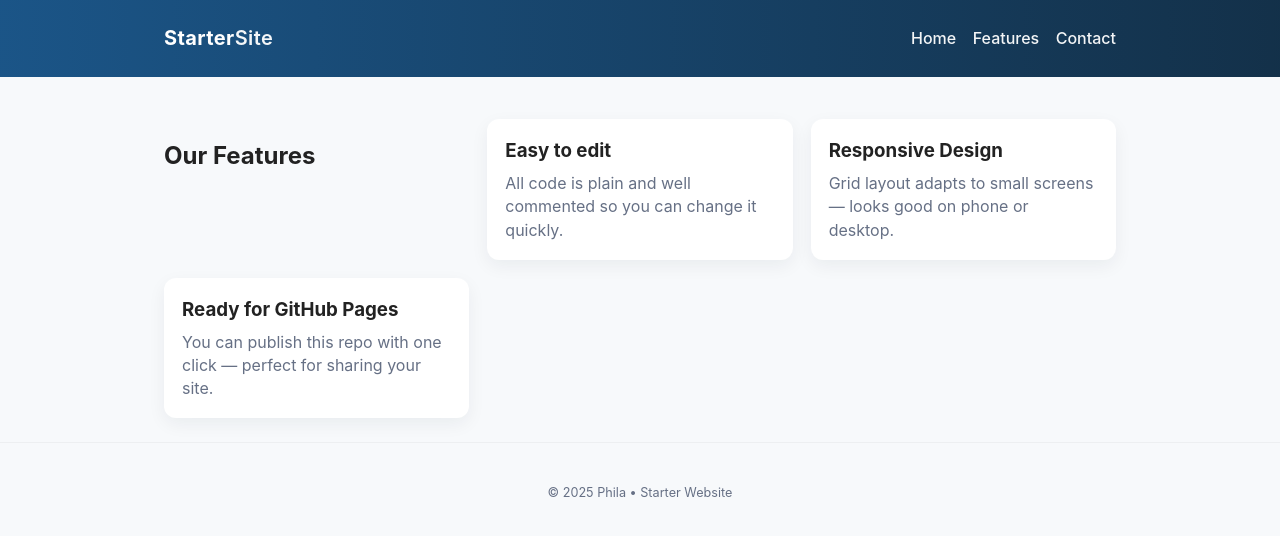
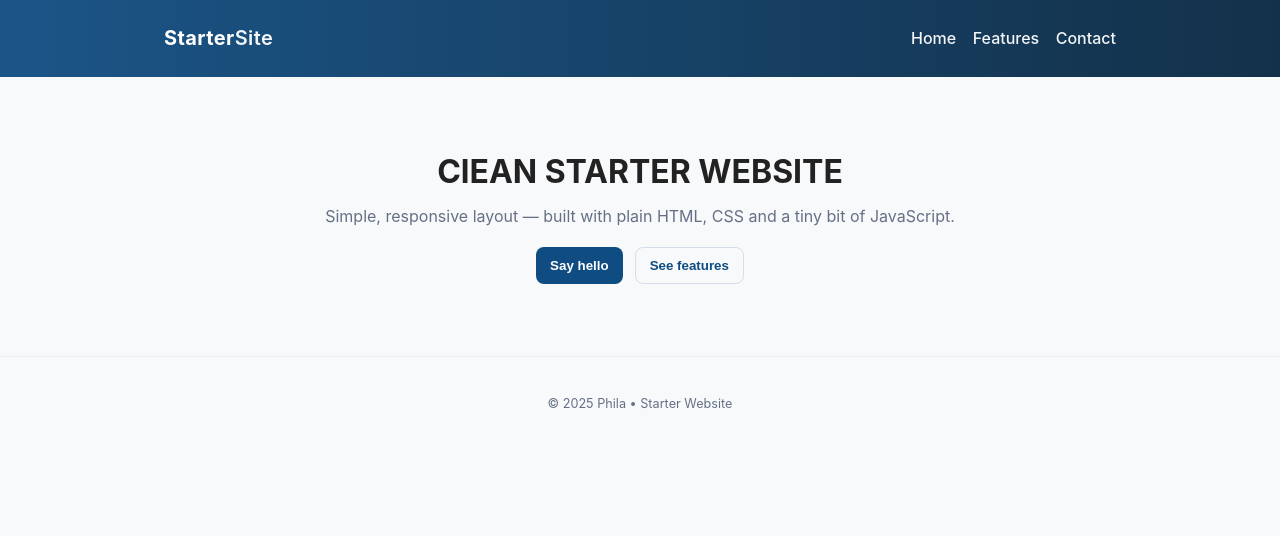
Before and after one commit to Phila0328/starter-website, a plain HTML site: page features.html in a window 1280 px wide. Drawn offline with Linux system fonts and the light colour scheme.

Commit message:
update one

```diff
--- a/features.html
+++ b/features.html
@@ -1,9 +1,8 @@
-<!DOCTYPE html>
 <html lang="en">
 <head>
   <meta charset="utf-8" />
   <meta name="viewport" content="width=device-width,initial-scale=1" />
-  <title>Features • Starter Website • Phila</title>
+  <title>Starter Website • Phila</title>
   <link rel="stylesheet" href="style.css" />
 </head>
 <body>
@@ -11,31 +10,23 @@
     <div class="container header-inner">
       <h1 class="logo">Starter<span>Site</span></h1>
       <nav class="nav">
-        <a href="index.html#home">Home</a>
+        <a href="#home">Home</a>
         <a href="features.html">Features</a>
         <a href="contact.html">Contact</a>
       </nav>
     </div>
   </header>
 
-  <main>
-    <section class="container features">
-      <h2>Our Features</h2>
-
-      <article class="card">
-        <h3>Easy to edit</h3>
-        <p>All code is plain and well commented so you can change it quickly.</p>
-      </article>
-
-      <article class="card">
-        <h3>Responsive Design</h3>
-        <p>Grid layout adapts to small screens — looks good on phone or desktop.</p>
-      </article>
-
-      <article class="card">
-        <h3>Ready for GitHub Pages</h3>
-        <p>You can publish this repo with one click — perfect for sharing your site.</p>
-      </article>
+  <main id="home">
+    <section class="hero">
+      <div class="container">
+        <h2>ClEAN STARTER WEBSITE</h2>
+        <p>Simple, responsive layout — built with plain HTML, CSS and a tiny bit of JavaScript.</p>
+        <div class="hero-actions">
+          <button id="cta">Say hello</button>
+          <button id="scrollToFeatures">See features</button>
+        </div>
+      </div>
     </section>
   </main>
 
```
